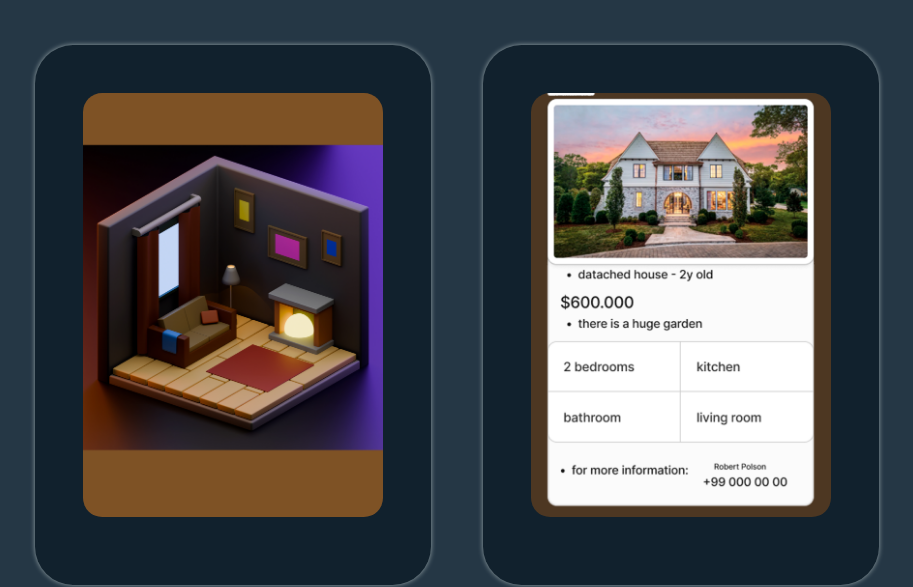
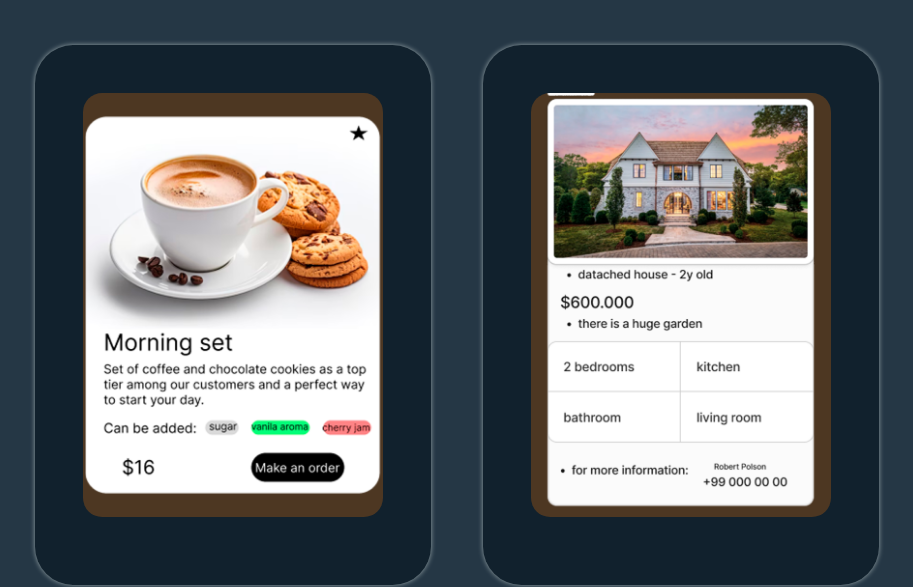
Before and after one commit to eldor000/my-portfolio, a plain HTML site: page Projects.html in a window 1280 px wide. Shown: the part 249-836 px from the top of the page, without its empty margins (183-1096 px from the left). Drawn offline with Linux system fonts and the light colour scheme.

Commit message:
Update Projects.html

```diff
--- a/Projects.html
+++ b/Projects.html
@@ -14,7 +14,7 @@
       <div class="projectss-box">
 
         <div class="project-card">
-          <img src="Без имени-1.jpg" alt="">
+          <img src="Без имени-100.jpg" alt="">
 
 
           <p></p>
```
